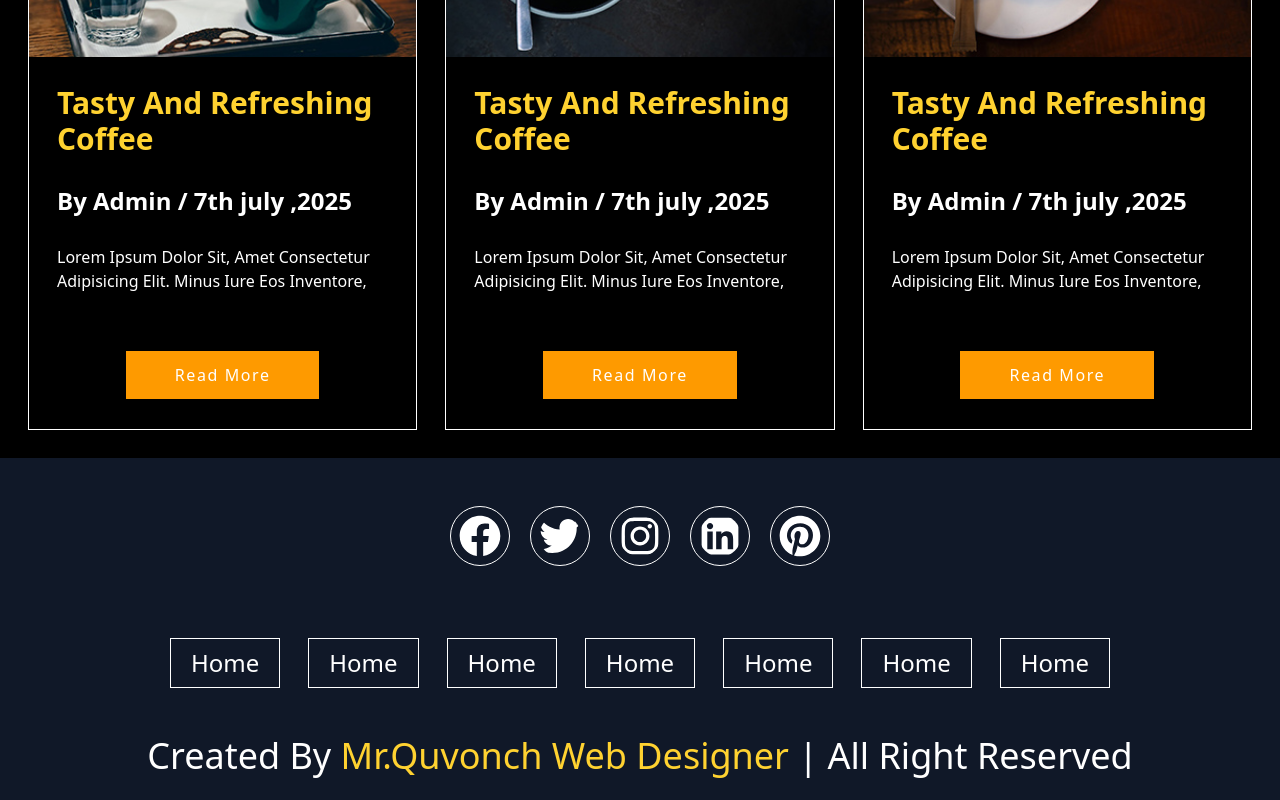
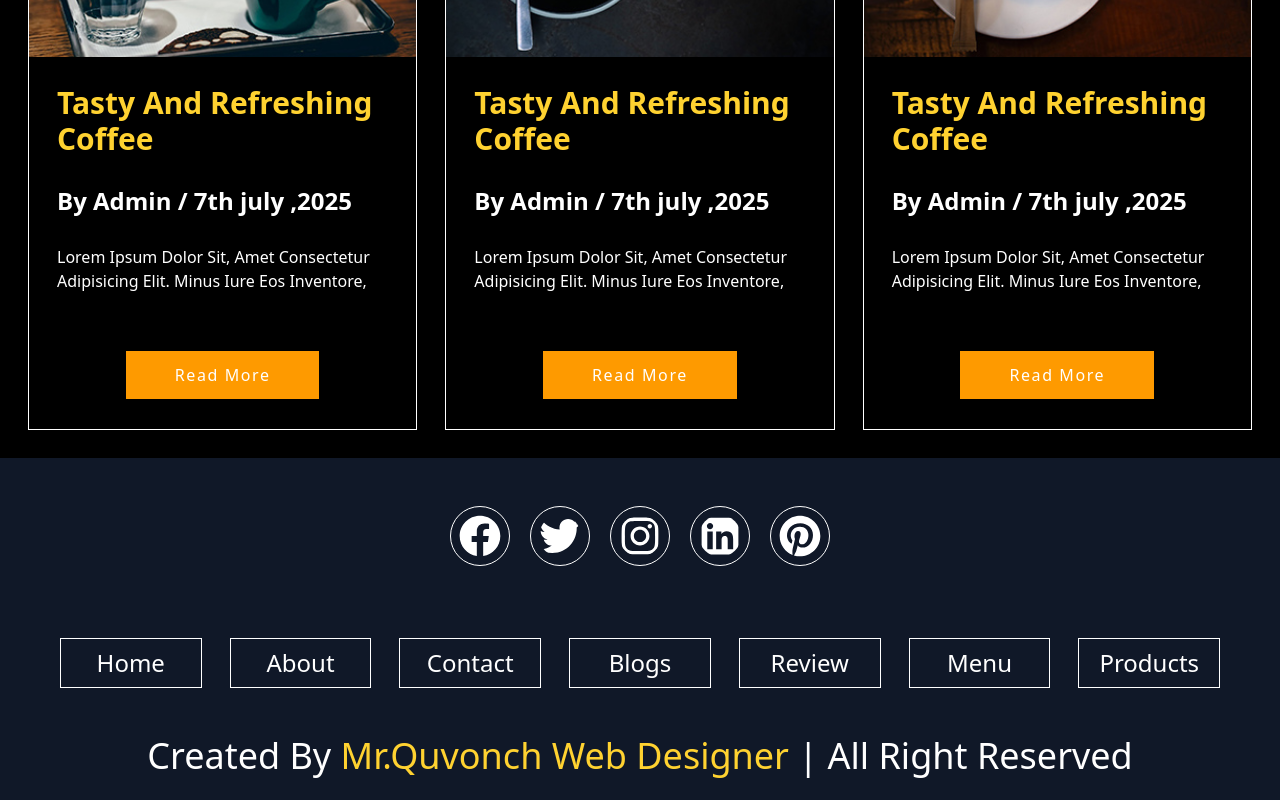
Before and after one commit to mehroj39/shop, a React (Vite) app: page / in a window 1280 px wide. Shown: the part 4392-5192 px from the top of the page. Built offline with nearby package versions, Linux system fonts and the light colour scheme; some icons are missing.

Commit message:
footer changed

```diff
--- a/src/pages/Footer.jsx
+++ b/src/pages/Footer.jsx
@@ -26,7 +26,7 @@ const Footer = () => {
                         className='text-center list-none border border-white text-white
                text-base sm:text-lg md:text-xl lg:text-2xl
                hover:bg-amber-300 px-3 sm:px-4 md:px-5 py-2'>
-                        Home
+                        About
                     </li>
                 </a>
                 <a href="#home">
@@ -34,7 +34,7 @@ const Footer = () => {
                         className='text-center list-none border border-white text-white
                text-base sm:text-lg md:text-xl lg:text-2xl
                hover:bg-amber-300 px-3 sm:px-4 md:px-5 py-2'>
-                        Home
+                        Contact
                     </li>
                 </a>
                 <a href="#home">
@@ -42,7 +42,7 @@ const Footer = () => {
                         className='text-center list-none border border-white text-white
                text-base sm:text-lg md:text-xl lg:text-2xl
                hover:bg-amber-300 px-3 sm:px-4 md:px-5 py-2'>
-                        Home
+                        Blogs
                     </li>
                 </a>
                 <a href="#home">
@@ -50,7 +50,7 @@ const Footer = () => {
                         className='text-center list-none border border-white text-white
                text-base sm:text-lg md:text-xl lg:text-2xl
                hover:bg-amber-300 px-3 sm:px-4 md:px-5 py-2'>
-                        Home
+                        Review
                     </li>
                 </a>
                 <a href="#home">
@@ -58,7 +58,7 @@ const Footer = () => {
                         className='text-center list-none border border-white text-white
                text-base sm:text-lg md:text-xl lg:text-2xl
                hover:bg-amber-300 px-3 sm:px-4 md:px-5 py-2'>
-                        Home
+                        Menu
                     </li>
                 </a>
                 <a href="#home">
@@ -66,11 +66,13 @@ const Footer = () => {
                         className='text-center list-none border border-white text-white
                text-base sm:text-lg md:text-xl lg:text-2xl
                hover:bg-amber-300 px-3 sm:px-4 md:px-5 py-2'>
-                        Home
+                        Products
                     </li>
                 </a>
             </ul>
-            <h2 className='text-white text-4xl text-center'>Created By <span className='text-amber-300'>Mr.Quvonch Web Designer</span> | All Right Reserved</h2>
+            <h2 className='text-white text-center text-xl sm:text-2xl md:text-3xl lg:text-4xl max-w-[90%] mx-auto break-words'>
+                Created By <span className='text-amber-300'>Mr.Quvonch Web Designer</span> | All Right Reserved
+            </h2>
         </div>
 
 
```
